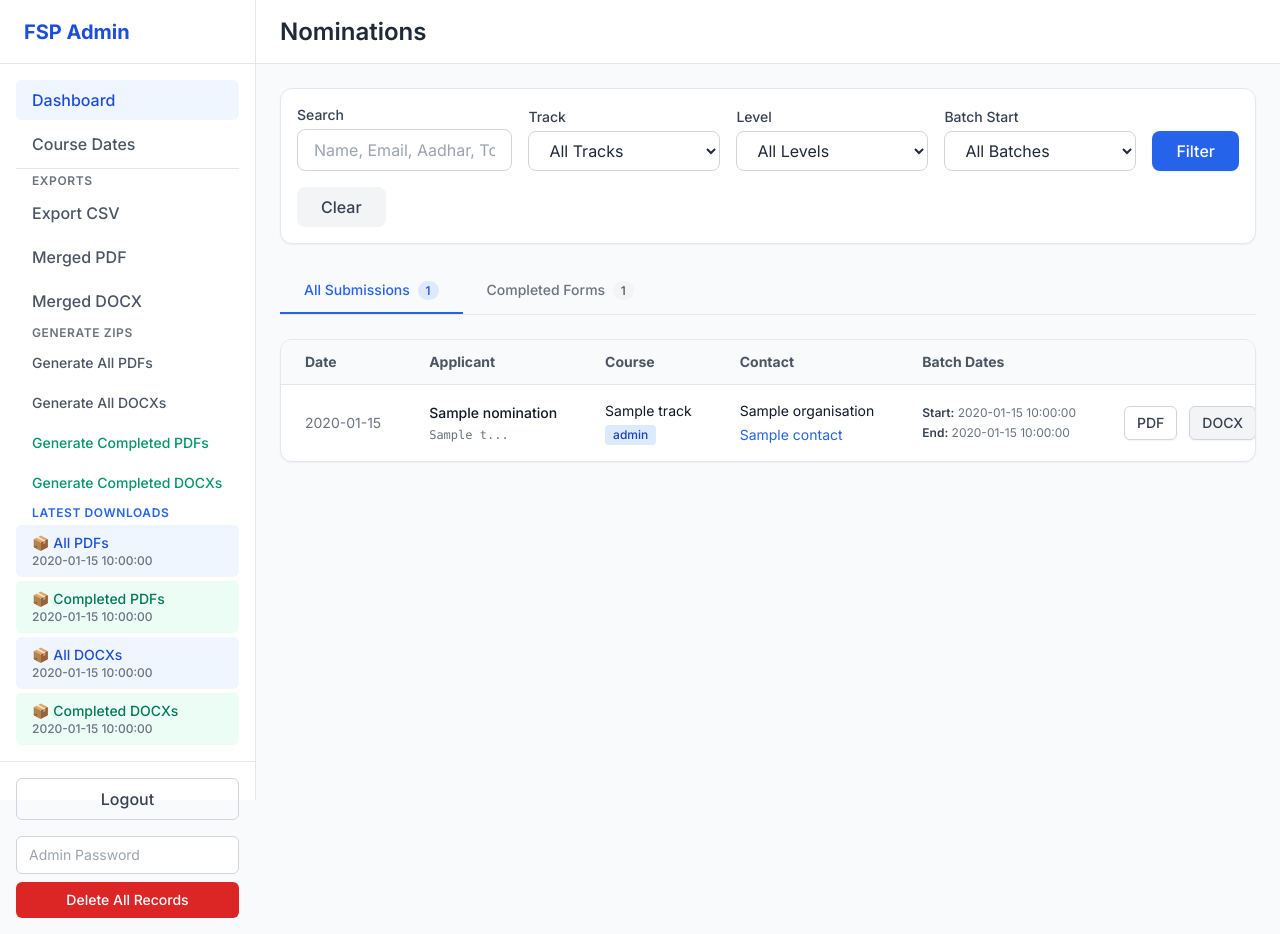
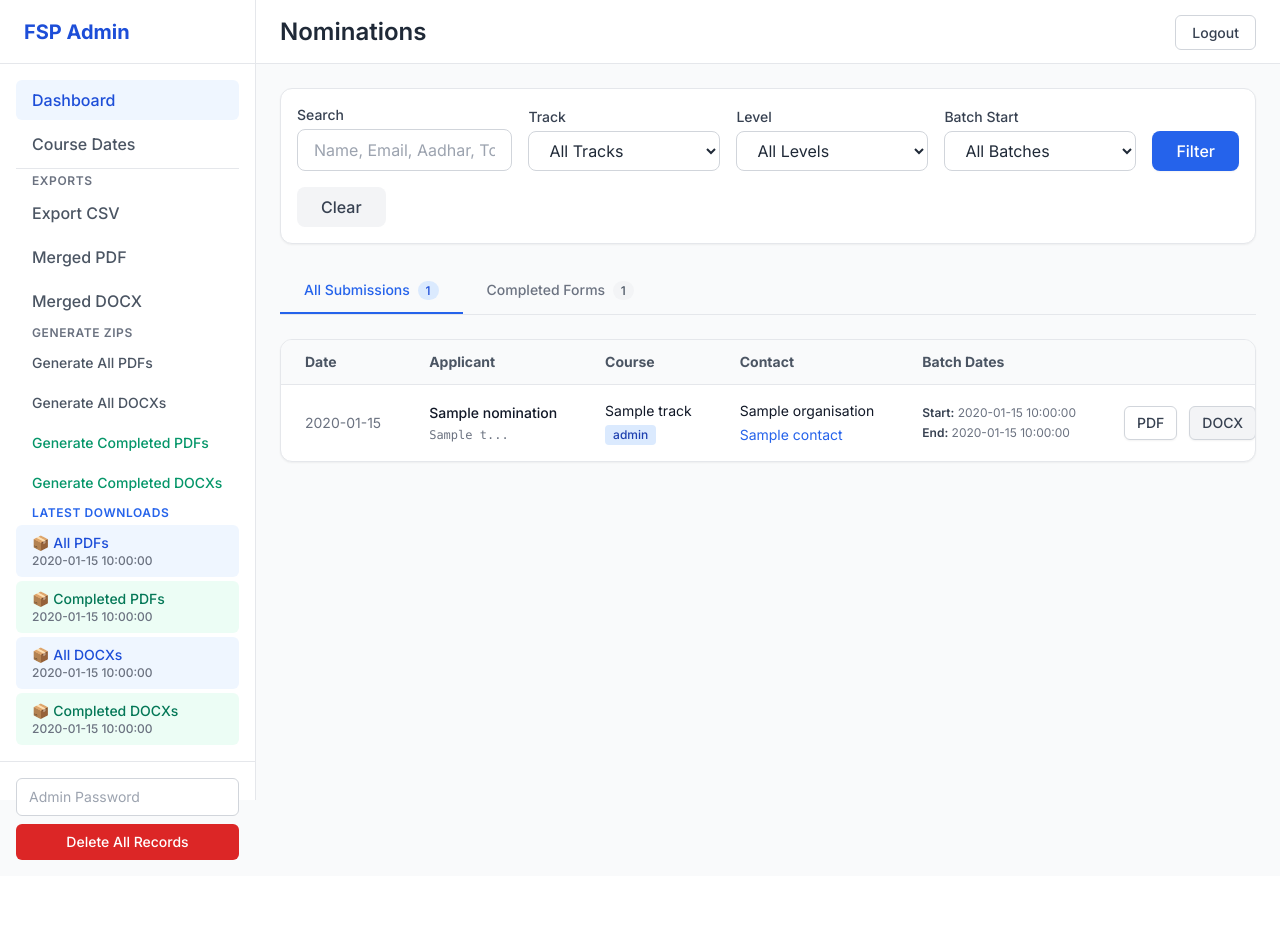
Before and after one commit to lovnishverma/futureskillsprime, a Flask app: page /admin in a window 1280 px wide. After the commit the page ends 860 px from the top, so only its background shows below. Run offline with Flask 3, Linux system fonts and the light colour scheme; the visitor is signed in with stand-in values (Sample User, id 1); a database or web service that is not in the repository returns one stand-in record (values such as "Sample title"); data that the repository does not hold is empty; some libraries are stand-ins or nearby versions.

Commit message:
Move Logout button to top right corner of the admin panel for better UI

```diff
--- a/templates/admin.html
+++ b/templates/admin.html
@@ -58,9 +58,7 @@
             </nav>
         </div>
         <div class="p-4 border-t border-gray-200">
-            <a href="{{ url_for('admin.admin_logout') }}" class="block w-full text-center px-4 py-2 border border-gray-300 rounded-md text-gray-700 hover:bg-gray-50 font-medium transition">Logout</a>
-
-            <form action="{{ url_for('admin.admin_delete_all') }}" method="POST" onsubmit="return confirm('WARNING: Are you absolutely sure you want to permanently delete ALL nominations? This cannot be undone!');" class="mt-4">
+            <form action="{{ url_for('admin.admin_delete_all') }}" method="POST" onsubmit="return confirm('WARNING: Are you absolutely sure you want to permanently delete ALL nominations? This cannot be undone!');">
                 <input type="password" name="delete_password" placeholder="Admin Password" required class="w-full px-3 py-2 border border-gray-300 rounded-md text-sm mb-2 focus:ring-red-500 focus:border-red-500">
                 <button type="submit" class="w-full px-4 py-2 bg-red-600 text-white rounded-md font-medium text-sm hover:bg-red-700 transition">Delete All Records</button>
             </form>
@@ -76,6 +74,9 @@
                     <svg class="w-6 h-6" fill="none" stroke="currentColor" viewBox="0 0 24 24"><path stroke-linecap="round" stroke-linejoin="round" stroke-width="2" d="M4 6h16M4 12h16M4 18h16"></path></svg>
                 </button>
                 <h1 class="text-2xl font-semibold text-gray-800">Nominations</h1>
+            </div>
+            <div>
+                <a href="{{ url_for('admin.admin_logout') }}" class="px-4 py-2 border border-gray-300 rounded-md text-sm text-gray-700 hover:bg-gray-50 font-medium transition">Logout</a>
             </div>
         </header>
 
--- a/templates/admin_edit_batch.html
+++ b/templates/admin_edit_batch.html
@@ -28,18 +28,20 @@
             </nav>
         </div>
         <div class="p-4 border-t border-gray-200">
-            <a href="{{ url_for('admin.admin_logout') }}" class="block w-full text-center px-4 py-2 border border-gray-300 rounded-md text-gray-700 hover:bg-gray-50 font-medium transition">Logout</a>
         </div>
     </aside>
 
     <!-- Main Content -->
     <main class="flex-1 flex flex-col h-screen overflow-hidden">
-        <header class="h-16 bg-white border-b border-gray-200 flex items-center px-6 shrink-0">
+        <header class="h-16 bg-white border-b border-gray-200 flex items-center justify-between px-6 shrink-0">
             <div class="flex items-center">
                 <button id="menu-btn" class="mr-4 md:hidden text-gray-500 hover:text-gray-700 focus:outline-none">
                     <svg class="w-6 h-6" fill="none" stroke="currentColor" viewBox="0 0 24 24"><path stroke-linecap="round" stroke-linejoin="round" stroke-width="2" d="M4 6h16M4 12h16M4 18h16"></path></svg>
                 </button>
                 <h1 class="text-2xl font-semibold text-gray-800">Change Batch for {{ row.name }}</h1>
+            </div>
+            <div>
+                <a href="{{ url_for('admin.admin_logout') }}" class="px-4 py-2 border border-gray-300 rounded-md text-sm text-gray-700 hover:bg-gray-50 font-medium transition">Logout</a>
             </div>
         </header>
 
```
